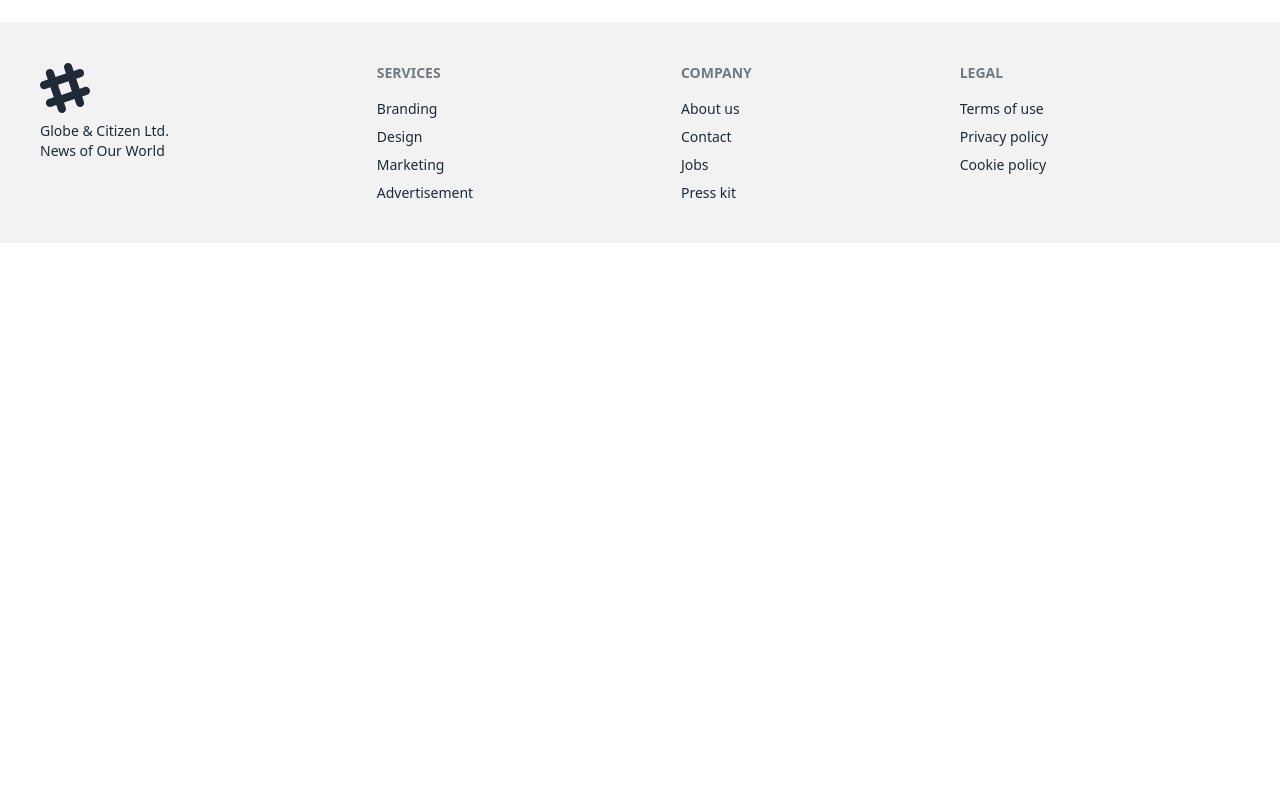
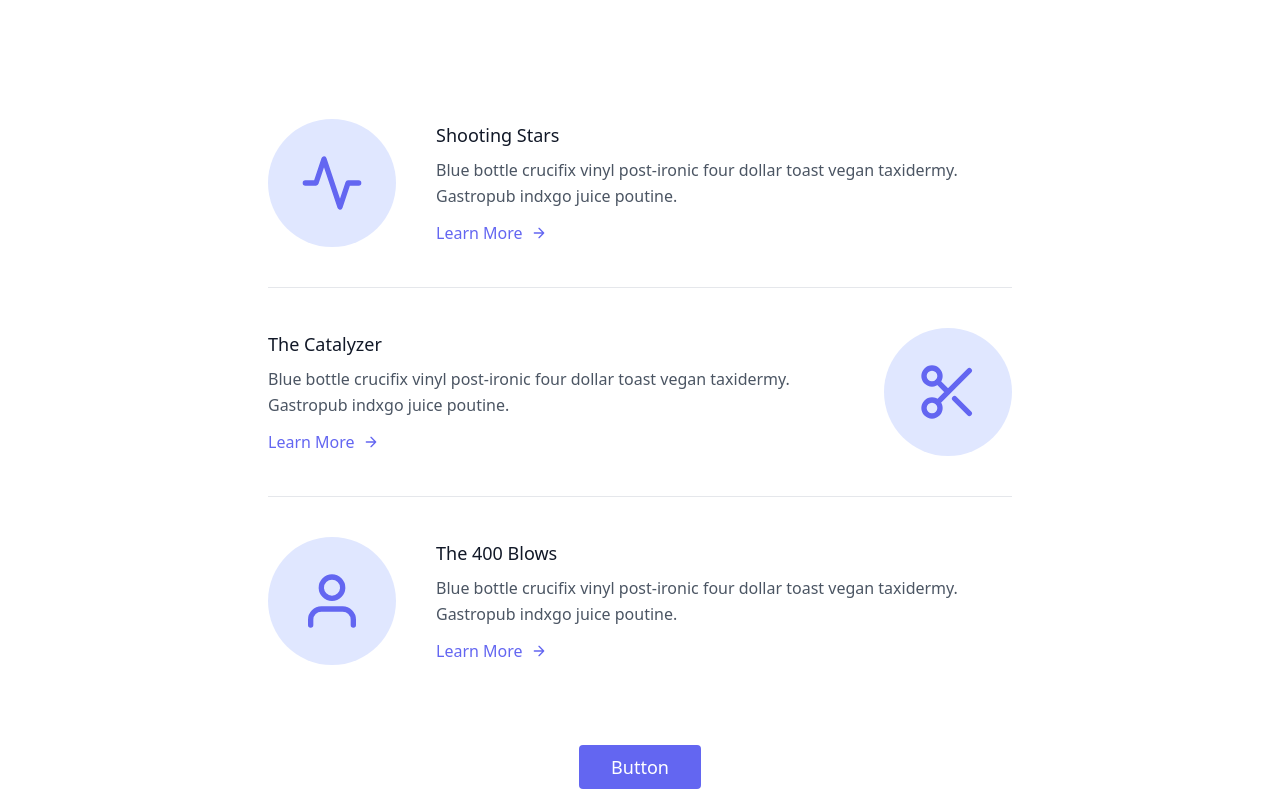
Before and after one commit to globe-and-citizen/gc-web, a Vue app: page / in a window 1280 px wide. Shown: the part 2460-3260 px from the top of the page. Before the commit the page ends 2703 px from the top, so only its background shows below. Built offline with nearby package versions, Linux system fonts and the light colour scheme; the HTML template or start-up script is replaced by a standard one.

Commit message:
feat: project component

```diff
--- /dev/null
+++ b/src/components/ProjectComponent.vue
@@ -0,0 +1,136 @@
+<script setup lang="ts"></script>
+
+<template>
+  <section class="text-gray-600 body-font">
+    <div class="container px-5 py-24 mx-auto">
+      <div
+        class="flex items-center lg:w-3/5 mx-auto border-b pb-10 mb-10 border-gray-200 sm:flex-row flex-col"
+      >
+        <div
+          class="sm:w-32 sm:h-32 h-20 w-20 sm:mr-10 inline-flex items-center justify-center rounded-full bg-indigo-100 text-indigo-500 flex-shrink-0"
+        >
+          <svg
+            fill="none"
+            stroke="currentColor"
+            stroke-linecap="round"
+            stroke-linejoin="round"
+            stroke-width="2"
+            class="sm:w-16 sm:h-16 w-10 h-10"
+            viewBox="0 0 24 24"
+          >
+            <path d="M22 12h-4l-3 9L9 3l-3 9H2"></path>
+          </svg>
+        </div>
+        <div class="flex-grow sm:text-left text-center mt-6 sm:mt-0">
+          <h2 class="text-gray-900 text-lg title-font font-medium mb-2">Shooting Stars</h2>
+          <p class="leading-relaxed text-base">
+            Blue bottle crucifix vinyl post-ironic four dollar toast vegan taxidermy. Gastropub
+            indxgo juice poutine.
+          </p>
+          <a class="mt-3 text-indigo-500 inline-flex items-center"
+            >Learn More
+            <svg
+              fill="none"
+              stroke="currentColor"
+              stroke-linecap="round"
+              stroke-linejoin="round"
+              stroke-width="2"
+              class="w-4 h-4 ml-2"
+              viewBox="0 0 24 24"
+            >
+              <path d="M5 12h14M12 5l7 7-7 7"></path>
+            </svg>
+          </a>
+        </div>
+      </div>
+      <div
+        class="flex items-center lg:w-3/5 mx-auto border-b pb-10 mb-10 border-gray-200 sm:flex-row flex-col"
+      >
+        <div class="flex-grow sm:text-left text-center mt-6 sm:mt-0">
+          <h2 class="text-gray-900 text-lg title-font font-medium mb-2">The Catalyzer</h2>
+          <p class="leading-relaxed text-base">
+            Blue bottle crucifix vinyl post-ironic four dollar toast vegan taxidermy. Gastropub
+            indxgo juice poutine.
+          </p>
+          <a class="mt-3 text-indigo-500 inline-flex items-center"
+            >Learn More
+            <svg
+              fill="none"
+              stroke="currentColor"
+              stroke-linecap="round"
+              stroke-linejoin="round"
+              stroke-width="2"
+              class="w-4 h-4 ml-2"
+              viewBox="0 0 24 24"
+            >
+              <path d="M5 12h14M12 5l7 7-7 7"></path>
+            </svg>
+          </a>
+        </div>
+        <div
+          class="sm:w-32 sm:order-none order-first sm:h-32 h-20 w-20 sm:ml-10 inline-flex items-center justify-center rounded-full bg-indigo-100 text-indigo-500 flex-shrink-0"
+        >
+          <svg
+            fill="none"
+            stroke="currentColor"
+            stroke-linecap="round"
+            stroke-linejoin="round"
+            stroke-width="2"
+            class="sm:w-16 sm:h-16 w-10 h-10"
+            viewBox="0 0 24 24"
+          >
+            <circle cx="6" cy="6" r="3"></circle>
+            <circle cx="6" cy="18" r="3"></circle>
+            <path d="M20 4L8.12 15.88M14.47 14.48L20 20M8.12 8.12L12 12"></path>
+          </svg>
+        </div>
+      </div>
+      <div class="flex items-center lg:w-3/5 mx-auto sm:flex-row flex-col">
+        <div
+          class="sm:w-32 sm:h-32 h-20 w-20 sm:mr-10 inline-flex items-center justify-center rounded-full bg-indigo-100 text-indigo-500 flex-shrink-0"
+        >
+          <svg
+            fill="none"
+            stroke="currentColor"
+            stroke-linecap="round"
+            stroke-linejoin="round"
+            stroke-width="2"
+            class="sm:w-16 sm:h-16 w-10 h-10"
+            viewBox="0 0 24 24"
+          >
+            <path d="M20 21v-2a4 4 0 00-4-4H8a4 4 0 00-4 4v2"></path>
+            <circle cx="12" cy="7" r="4"></circle>
+          </svg>
+        </div>
+        <div class="flex-grow sm:text-left text-center mt-6 sm:mt-0">
+          <h2 class="text-gray-900 text-lg title-font font-medium mb-2">The 400 Blows</h2>
+          <p class="leading-relaxed text-base">
+            Blue bottle crucifix vinyl post-ironic four dollar toast vegan taxidermy. Gastropub
+            indxgo juice poutine.
+          </p>
+          <a class="mt-3 text-indigo-500 inline-flex items-center"
+            >Learn More
+            <svg
+              fill="none"
+              stroke="currentColor"
+              stroke-linecap="round"
+              stroke-linejoin="round"
+              stroke-width="2"
+              class="w-4 h-4 ml-2"
+              viewBox="0 0 24 24"
+            >
+              <path d="M5 12h14M12 5l7 7-7 7"></path>
+            </svg>
+          </a>
+        </div>
+      </div>
+      <button
+        class="flex mx-auto mt-20 text-white bg-indigo-500 border-0 py-2 px-8 focus:outline-none hover:bg-indigo-600 rounded text-lg"
+      >
+        Button
+      </button>
+    </div>
+  </section>
+</template>
+
+<style scoped></style>
--- a/src/views/HomeView.vue
+++ b/src/views/HomeView.vue
@@ -2,6 +2,7 @@
 import HeroComponent from '@/components/HeroComponent.vue'
 import TeamComponent from '@/components/TeamComponent.vue'
 import TimelineComponent from '@/components/TimelineComponent.vue'
+import ProjectComponent from '@/components/ProjectComponent.vue'
 </script>
 
 <template>
@@ -9,6 +10,7 @@
     <HeroComponent />
     <TeamComponent />
     <TimelineComponent />
+    <ProjectComponent />
   </main>
 </template>
 
```
